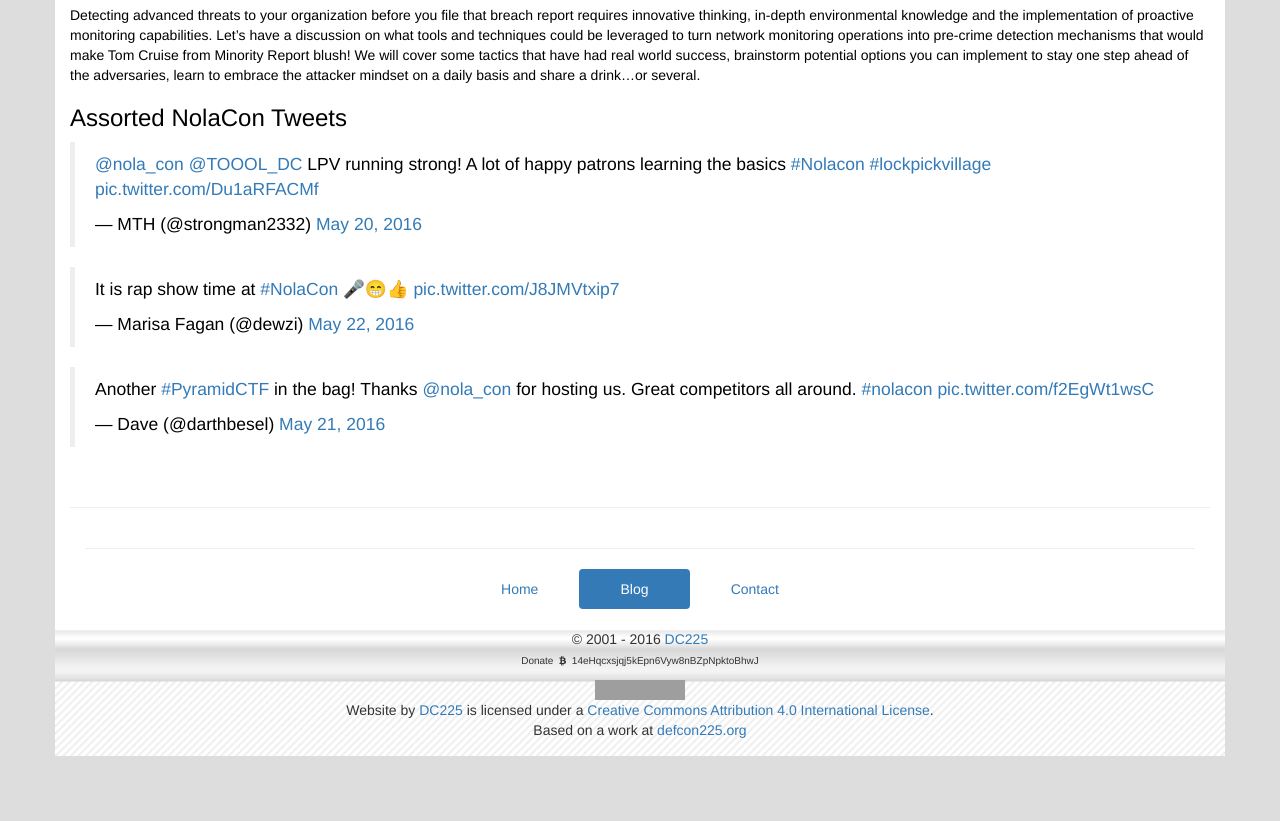
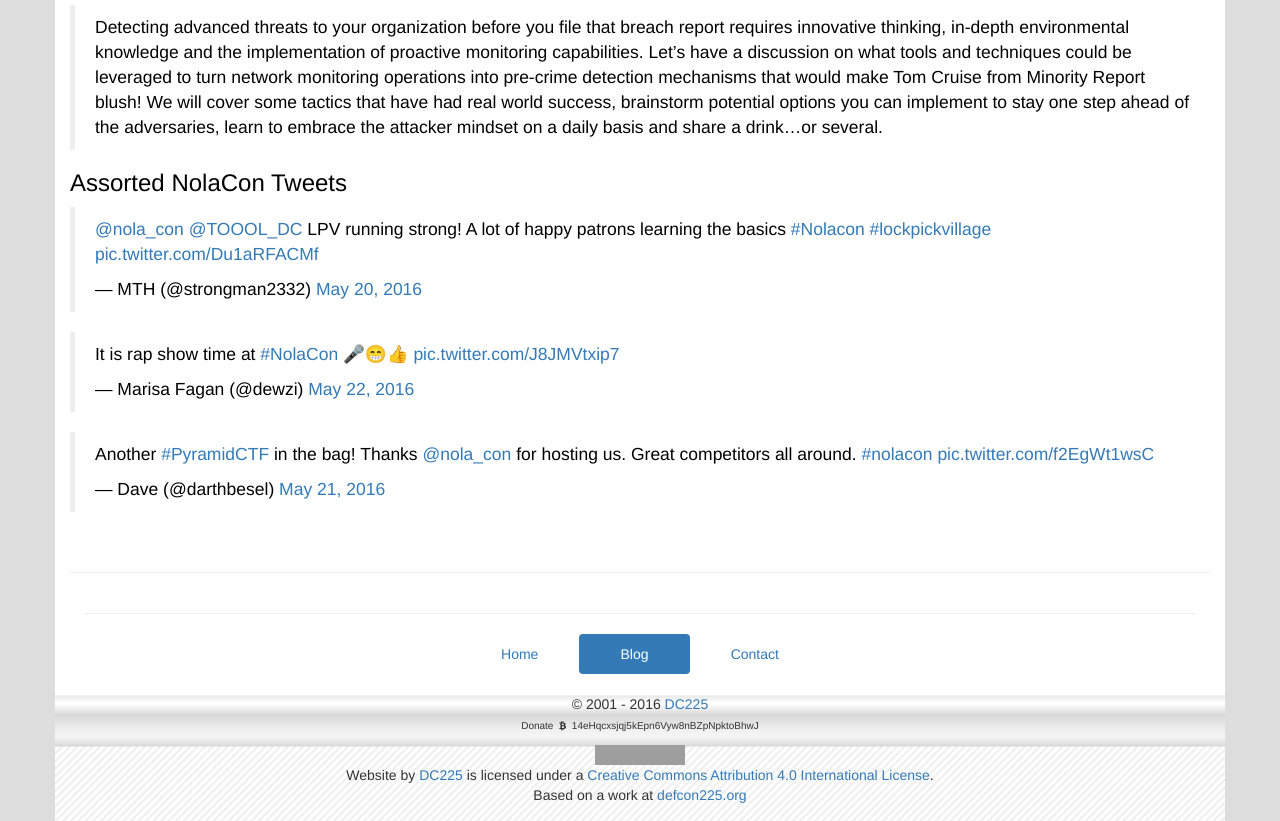
Before and after one commit to dc225/dc225.github.io, a Jekyll site: the page built from _posts/2016-05-22-nolacon-2016-recap.md, in a window 1280 px wide. Shown: the part 817-1638 px from the top of the page. Built offline with Jekyll 4.4.1, drawn with Linux system fonts in a browser that asks for light colours; nearby versions of some CDN libraries; comment, search, counter and statistics services are not loaded; before the commit the page ends 1573 px from its top, so only the background shows below that; grey boxes are pictures that could not be loaded.

Commit message:
blockquote that thing

```diff
--- a/_posts/2016-05-22-nolacon-2016-recap.md
+++ b/_posts/2016-05-22-nolacon-2016-recap.md
@@ -13,7 +13,7 @@
 
 <iframe width="560" height="315" src="https://www.youtube.com/embed/GLsF9zA8sHE?start=270" frameborder="0" allowfullscreen></iframe>
 
-Detecting advanced threats to your organization before you file that breach report requires innovative thinking, in-depth environmental knowledge and the implementation of proactive monitoring capabilities. Let’s have a discussion on what tools and techniques could be leveraged to turn network monitoring operations into pre-crime detection mechanisms that would make Tom Cruise from Minority Report blush! We will cover some tactics that have had real world success, brainstorm potential options you can implement to stay one step ahead of the adversaries, learn to embrace the attacker mindset on a daily basis and share a drink…or several.
+> Detecting advanced threats to your organization before you file that breach report requires innovative thinking, in-depth environmental knowledge and the implementation of proactive monitoring capabilities. Let’s have a discussion on what tools and techniques could be leveraged to turn network monitoring operations into pre-crime detection mechanisms that would make Tom Cruise from Minority Report blush! We will cover some tactics that have had real world success, brainstorm potential options you can implement to stay one step ahead of the adversaries, learn to embrace the attacker mindset on a daily basis and share a drink…or several.
 
 ### Assorted NolaCon Tweets
 
```
